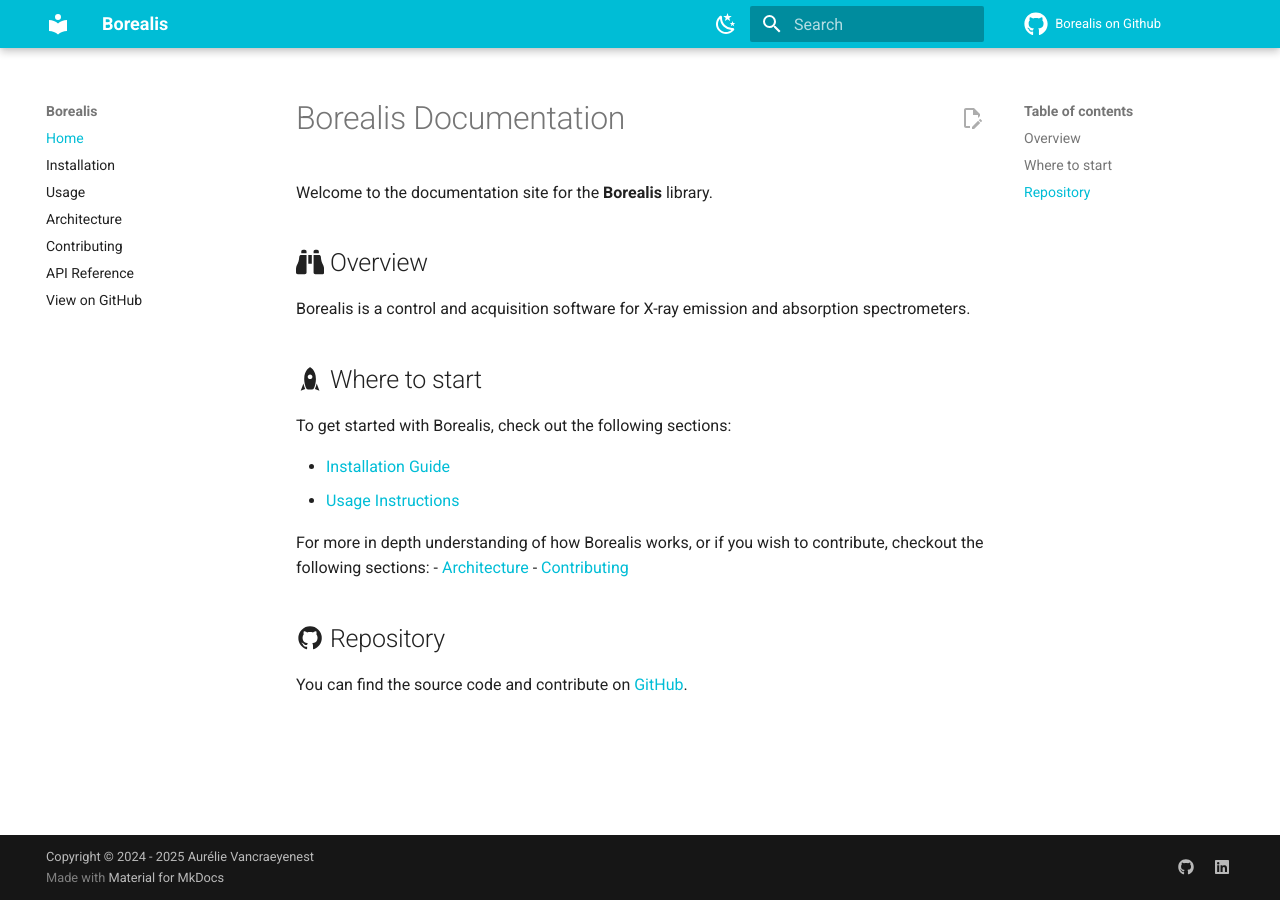
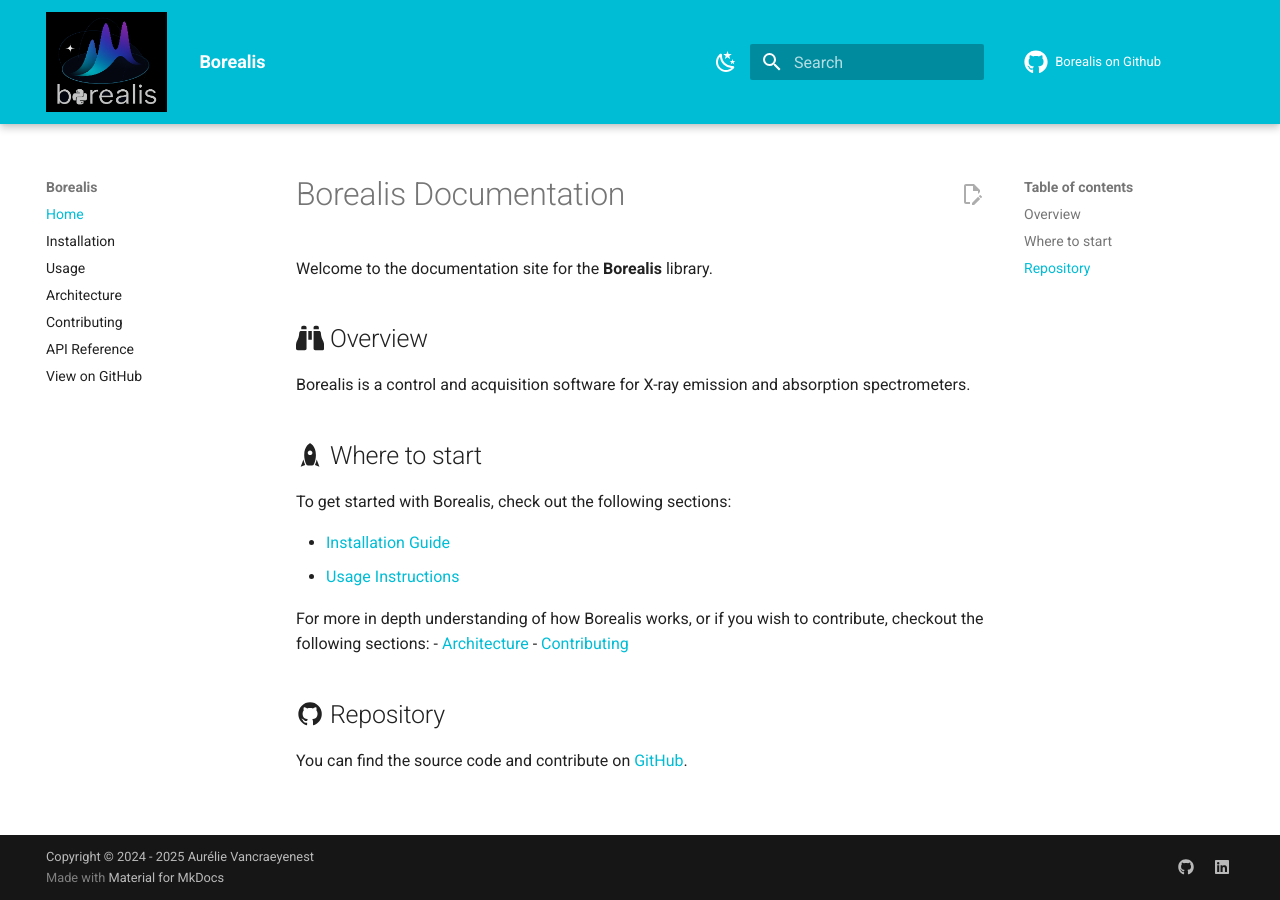
Before and after one commit to avancra/Borealis, an MkDocs documentation site: the page built from docs/index.md, in a window 1280 px wide. Built offline with MkDocs 1.6.1 and Material for MkDocs 9.7.7, drawn with Linux system fonts in a browser that asks for light colours; comment, search, counter and statistics services are not loaded.

Commit message:
Docs: add logo and favicon

```diff
--- /dev/null
+++ b/docs/styles/extra.css
@@ -0,0 +1,4 @@
+.md-header__button.md-logo img,
+.md-header__button.md-logo svg {
+  height: 100px;
+}
--- a/mkdocs.yml
+++ b/mkdocs.yml
@@ -8,6 +8,8 @@
 
 theme:
   name: material
+  logo: assets/MainLogo_cropped.png
+  favicon: assets/favicon.png
   features:
     - content.action.edit
   icon:
@@ -45,11 +47,15 @@
       link: https://github.com/avancra
     - icon: fontawesome/brands/linkedin
       link: www.linkedin.com/in/avancra
+  logo: assets/MainLogo.png
 
 extra_javascript:
   - javascripts/config.js
   - https://polyfill.io/v3/polyfill.min.js?features=es6
   - https://cdn.jsdelivr.net/npm/mathjax@3/es5/tex-mml-chtml.js
+
+extra_css:
+  - styles/extra.css
 
 plugins:
   - search
```
Also changed, not shown: docs/assets/MainLogo_cropped.png (added), docs/assets/SmallLogo.png (added), docs/assets/SmallLogo_cropped.png (added), docs/assets/favicon.png (added), 1 other file.
